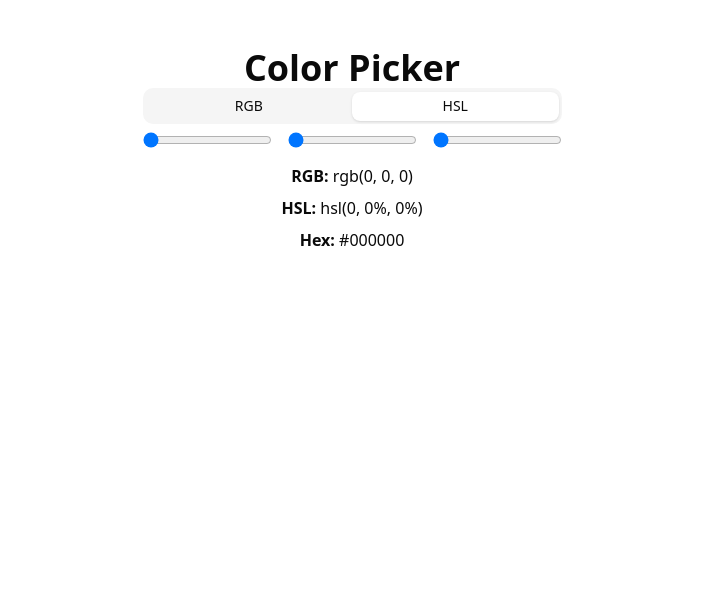
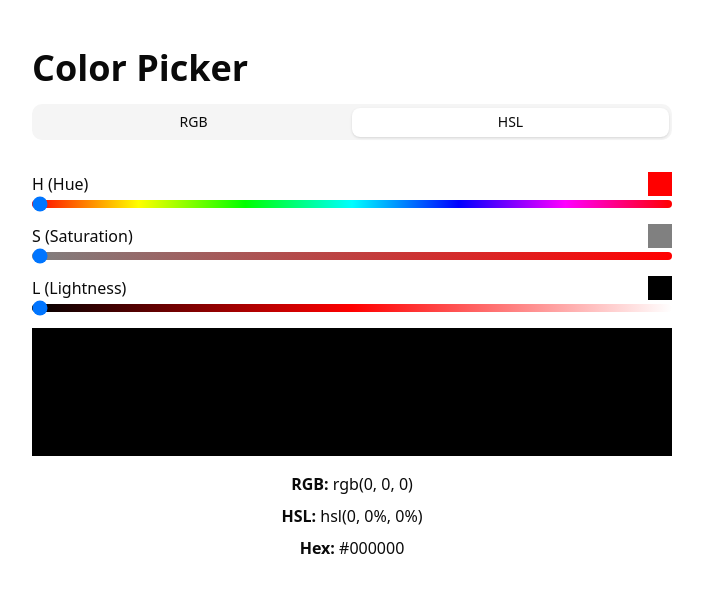
Before and after one commit to doiali/colorsforge, a Next.js app: page / in a window 1280 px wide. Shown: the top 592 px of the page, without its empty margins (288-991 px from the left). Built offline with nearby package versions, Linux system fonts and the light colour scheme.

Commit message:
feat: update range input backgrounds

```diff
--- a/src/app/page.tsx
+++ b/src/app/page.tsx
@@ -22,21 +22,24 @@ export default function Home() {
     colord(state.rgb)
 
   return (
-    <main className="flex flex-col items-center py-12">
-      <h1 className="text-4xl font-bold">Color Picker</h1>
+    <main className="flex flex-col py-12 container max-w-2xl mx-auto px-4">
+      <h1 className="text-4xl font-bold mb-4">Color Picker</h1>
       <Tabs defaultValue='hsl'>
         <TabsList className="grid w-full grid-cols-2">
           <TabsTrigger value="rgb">RGB</TabsTrigger>
           <TabsTrigger value="hsl">HSL</TabsTrigger>
         </TabsList>
+        <div className="pt-6">
           <TabsContent value="rgb">
             <ColorPickerRGB value={state} onChange={setState} />
           </TabsContent>
           <TabsContent value="hsl">
             <ColorPickerHSL value={state} onChange={setState} />
           </TabsContent>
+        </div>
       </Tabs>
       <div>
+        <div className="h-32" style={{ backgroundColor: color.toHex() }}></div>
         <div className="mt-4 space-y-2 text-center">
           <p><strong>RGB:</strong> {color.toRgbString()}</p>
           <p><strong>HSL:</strong> hsl({h}, {s}%, {l}%)</p>
@@ -60,10 +63,49 @@ const ColorPickerRGB: React.FC<{
     }))
   }
   return (
-    <div className="grid grid-cols-3 gap-4">
-      <input name="r" type="range" min="0" max="255" value={r} onChange={handleChange} />
-      <input name="g" type="range" min="0" max="255" value={g} onChange={handleChange} />
-      <input name="b" type="range" min="0" max="255" value={b} onChange={handleChange} />
+    <div className="flex flex-col">
+      <label htmlFor="rgb-r-range" className="flex justify-between">R (Red) <span className="inline-flex h-6 w-6" style={{ backgroundColor: `rgb(${r},0,0)` }} /></label>
+      <input
+        id="rgb-r-range"
+        className="mb-4 appearance-none mt-1 w-full h-2 rounded-lg"
+        name="r"
+        type="range"
+        min="0"
+        max="255"
+        value={r}
+        onChange={handleChange}
+        style={{
+          background: 'linear-gradient(to right, black, red)',
+        }}
+      />
+      <label htmlFor="rgb-g-range" className="flex justify-between">G (Green) <span className="inline-flex h-6 w-6" style={{ backgroundColor: `rgb(0,${g},0)` }} /></label>
+      <input
+        id="rgb-g-range"
+        className="mb-4 appearance-none mt-1 w-full h-2 rounded-lg"
+        name="g"
+        type="range"
+        min="0"
+        max="255"
+        value={g}
+        onChange={handleChange}
+        style={{
+          background: 'linear-gradient(to right, black, green)',
+        }}
+      />
+      <label htmlFor="rgb-b-range" className="flex justify-between">B (Blue) <span className="inline-flex h-6 w-6" style={{ backgroundColor: `rgb(0,0,${b})` }} /></label>
+      <input
+        id="rgb-b-range"
+        className="mb-4 appearance-none mt-1 w-full h-2 rounded-lg"
+        name="b"
+        type="range"
+        min="0"
+        max="255"
+        value={b}
+        onChange={handleChange}
+        style={{
+          background: 'linear-gradient(to right, black, blue)',
+        }}
+      />
     </div>
   )
 }
@@ -82,10 +124,49 @@ const ColorPickerHSL: React.FC<{
   }
 
   return (
-    <div className="grid grid-cols-3 gap-4">
-      <input name='h' type="range" min="0" max="360" value={h} onChange={handleChange} />
-      <input name='s' type="range" min="0" max="100" value={s} onChange={handleChange} />
-      <input name='l' type="range" min="0" max="100" value={l} onChange={handleChange} />
+    <div className="flex flex-col">
+      <label htmlFor="hsl-h-range" className="flex justify-between">H (Hue) <span className="inline-flex h-6 w-6" style={{ backgroundColor: `hsl(${h},100%,50%)` }} /></label>
+      <input
+        id="hsl-h-range"
+        className="mb-4 appearance-none mt-1 w-full h-2 rounded-lg"
+        name="h"
+        type="range"
+        min="0"
+        max="360"
+        value={h}
+        onChange={handleChange}
+        style={{
+          background: 'linear-gradient(to right, red, yellow, lime, cyan, blue, magenta, red)',
+        }}
+      />
+      <label htmlFor="hsl-s-range" className="flex justify-between">S (Saturation) <span className="inline-flex h-6 w-6" style={{ backgroundColor: `hsl(${h},${s}%,50%)` }} /></label>
+      <input
+        id="hsl-s-range"
+        className="mb-4 appearance-none mt-1 w-full h-2 rounded-lg"
+        name="s"
+        type="range"
+        min="0"
+        max="100"
+        value={s}
+        onChange={handleChange}
+        style={{
+          background: `linear-gradient(to right, hsl(${h},0%,50%), hsl(${h},100%,50%))`,
+        }}
+      />
+      <label htmlFor="hsl-l-range" className="flex justify-between">L (Lightness) <span className="inline-flex h-6 w-6" style={{ backgroundColor: `hsl(${h},100%,${l}%)` }} /></label>
+      <input
+        id="hsl-l-range"
+        className="mb-4 appearance-none mt-1 w-full h-2 rounded-lg"
+        name="l"
+        type="range"
+        min="0"
+        max="100"
+        value={l}
+        onChange={handleChange}
+        style={{
+          background: `linear-gradient(to right, black, hsl(${h},100%,50%), white)`,
+        }}
+      />
     </div>
   )
 }
```
Lines whose indentation alone changed are shown as unchanged.
